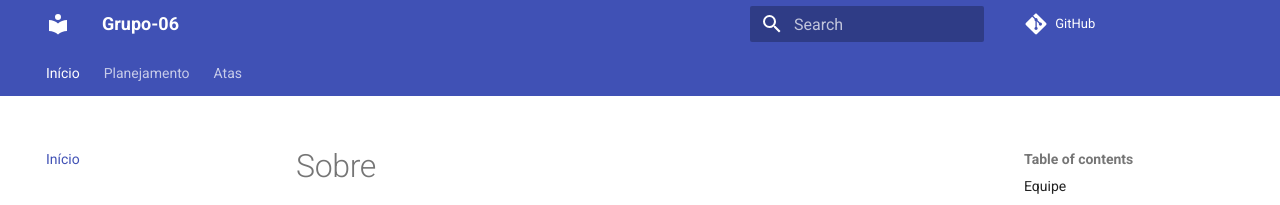
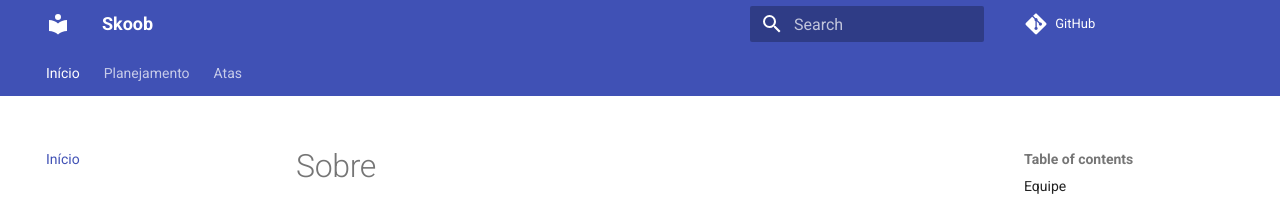
Before and after one commit to Requisitos-de-Software/2023.2-Skoob, an MkDocs documentation site: the page built from docs/index.md, in a window 1280 px wide. Shown: the top 205 px of the page. Built offline with MkDocs 1.6.1 and Material for MkDocs 9.7.7, drawn with Linux system fonts in a browser that asks for light colours; comment, search, counter and statistics services are not loaded.

Commit message:
Update mkdocs.yml

```diff
--- a/mkdocs.yml
+++ b/mkdocs.yml
@@ -1,5 +1,5 @@
-site_name: Grupo-06
-repo_url: https://github.com/Requisitos-de-Software/2023.2-Grupo06
+site_name: Skoob
+repo_url: https://github.com/Requisitos-de-Software/2023.2-Skoob
 
 theme:
   name: material
```
